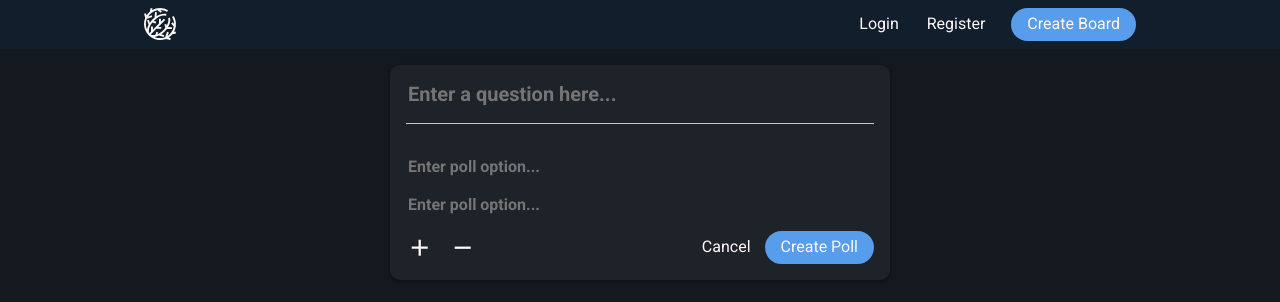
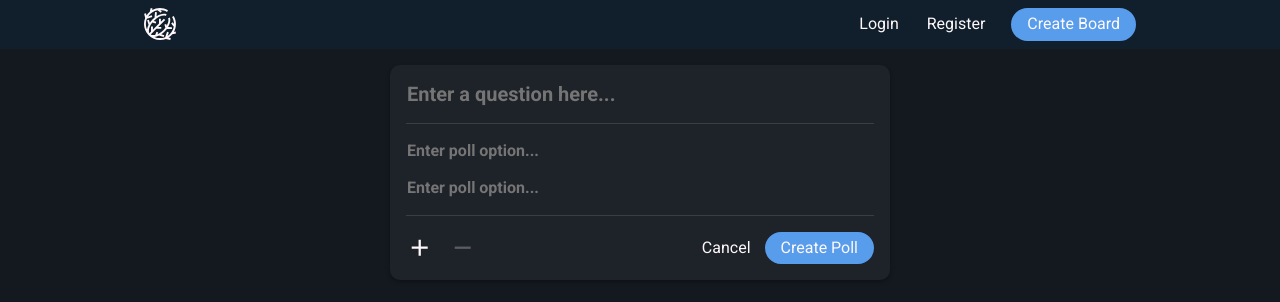
Before and after one commit to hhuuddoo/silent-classroom, a React (Create React App) app: page / in a window 1280 px wide. Shown: the top 302 px of the page. Built offline with nearby package versions, Linux system fonts and the light colour scheme.

Commit message:
disable plus/minus buttons when at option limits

```diff
--- a/src/containers/new-poll.js
+++ b/src/containers/new-poll.js
@@ -15,7 +15,9 @@ export default function NewPoll() {
   const [numberOfOptions, setNumberOfOptions] = useState(2);
   const [optionList, setOptionList] = useState({ options: [1, 2] });
   const [optionUpdateType, setOptionUpdateType] = useState("");
+  const OPTION_LIMIT = 10;
 
+  // Update Poll Options List
   useEffect(() => {
     if (optionUpdateType === "ADD") {
       setOptionList((prev) => ({
@@ -32,8 +34,10 @@ export default function NewPoll() {
 
   // Add poll option
   const addOption = () => {
-    setNumberOfOptions((prev) => prev + 1);
-    setOptionUpdateType("ADD");
+    if (numberOfOptions < OPTION_LIMIT) {
+      setNumberOfOptions((prev) => prev + 1);
+      setOptionUpdateType("ADD");
+    }
   };
 
   // Remove most recent option (if there are more than two)
@@ -58,9 +62,20 @@ export default function NewPoll() {
           />
         );
       })}
+      <Seperator />
       <div className="poll-buttons-container">
-        <Add className="button--option-list" onClick={addOption} />
-        <Minus className="button--option-list" onClick={removeOption} />
+        <Add
+          className={`button--option-list ${
+            numberOfOptions < OPTION_LIMIT ? `` : `disabled`
+          }`}
+          onClick={addOption}
+        />
+        <Minus
+          className={`button--option-list ${
+            numberOfOptions <= 2 ? `disabled` : ``
+          }`}
+          onClick={removeOption}
+        />
         <div className="right">
           <span className="button">Cancel</span>
           <span className="button button--cta">Create Poll</span>
--- a/src/scss/_globals.scss
+++ b/src/scss/_globals.scss
@@ -41,7 +41,7 @@ a:hover {
 .seperator {
   width: 100%;
   height: 1px;
-  background-color: $lightGrey;
+  background-color: $seperator;
   display: block;
   margin: 1rem 0;
 }
@@ -80,6 +80,7 @@ a:hover {
   padding: 0.25rem 0.875rem;
   color: $light;
   cursor: pointer;
+  user-select: none;
   transition: color 80ms ease-in-out, background-color 80ms ease-in-out;
 
   &:hover {
@@ -109,6 +110,11 @@ a:hover {
   &:hover {
     fill: $blue;
   }
+
+  &.disabled {
+    fill: $disabled;
+    cursor: default;
+  }
 }
 
 // Inputs
@@ -119,9 +125,25 @@ a:hover {
   color: $light;
   background-color: transparent;
   border: none;
+  border-left: 1px solid transparent;
   resize: none;
   width: 100%;
+  padding-left: 0rem;
   outline: none;
+  transition: border-left 50ms ease-out, padding-left 50ms ease-out;
+
+  &:focus {
+    border-left: 1px solid $blue;
+    padding-left: 0.3rem;
+  }
+
+  &.invalid {
+    border-left-color: $red;
+  }
+
+  &::placeholder {
+    user-select: none;
+  }
 }
 
 .input--question {
@@ -129,12 +151,17 @@ a:hover {
 }
 
 .input--option {
-  &:not(:first-child) {
-    margin-top: 1rem;
+  margin-bottom: 1rem;
+  &:last-of-type {
+    margin-bottom: 0;
   }
 }
 
 //Visibility
+.hidden {
+  display: none;
+}
+
 .hide-on-mobile {
   @include breakpoint-down(small) {
     display: none !important;
--- a/src/scss/_variables.scss
+++ b/src/scss/_variables.scss
@@ -2,8 +2,11 @@
 $white: #fff;
 $light: #fef8fa;
 $lightGrey: #ccc8c9;
+$disabled: #5c5d63;
+$seperator: #3a3d44;
+$blue: #589cec;
+$red: #ed5a5a;
 $grey: #1e2229;
-$blue: #589cec;
 $darkBlue: #111f2d;
 $greyishBlue: #1e2229;
 $veryDarkBlue: #14191f;
--- a/src/scss/index.css
+++ b/src/scss/index.css
@@ -42,7 +42,7 @@ a:hover {
 .seperator {
   width: 100%;
   height: 1px;
-  background-color: #ccc8c9;
+  background-color: #3a3d44;
   display: block;
   margin: 1rem 0;
 }
@@ -86,6 +86,10 @@ a:hover {
   padding: 0.25rem 0.875rem;
   color: #fef8fa;
   cursor: pointer;
+  -webkit-user-select: none;
+     -moz-user-select: none;
+      -ms-user-select: none;
+          user-select: none;
   -webkit-transition: color 80ms ease-in-out, background-color 80ms ease-in-out;
   transition: color 80ms ease-in-out, background-color 80ms ease-in-out;
 }
@@ -119,6 +123,11 @@ a:hover {
   fill: #589cec;
 }
 
+.button--option-list.disabled {
+  fill: #5c5d63;
+  cursor: default;
+}
+
 .input {
   font-family: inherit;
   font-size: 1rem;
@@ -126,17 +135,60 @@ a:hover {
   color: #fef8fa;
   background-color: transparent;
   border: none;
+  border-left: 1px solid transparent;
   resize: none;
   width: 100%;
+  padding-left: 0rem;
   outline: none;
+  -webkit-transition: border-left 50ms ease-out, padding-left 50ms ease-out;
+  transition: border-left 50ms ease-out, padding-left 50ms ease-out;
+}
+
+.input:focus {
+  border-left: 1px solid #589cec;
+  padding-left: 0.3rem;
+}
+
+.input.invalid {
+  border-left-color: #ed5a5a;
+}
+
+.input::-webkit-input-placeholder {
+  -webkit-user-select: none;
+          user-select: none;
+}
+
+.input:-ms-input-placeholder {
+  -ms-user-select: none;
+      user-select: none;
+}
+
+.input::-ms-input-placeholder {
+  -ms-user-select: none;
+      user-select: none;
+}
+
+.input::placeholder {
+  -webkit-user-select: none;
+     -moz-user-select: none;
+      -ms-user-select: none;
+          user-select: none;
 }
 
 .input--question {
   font-size: 1.25rem;
 }
 
-.input--option:not(:first-child) {
-  margin-top: 1rem;
+.input--option {
+  margin-bottom: 1rem;
+}
+
+.input--option:last-of-type {
+  margin-bottom: 0;
+}
+
+.hidden {
+  display: none;
 }
 
 @media (max-width: 39.9375em) {
```
Also changed, not shown: 2 other files (tests, documents, lock files or other folders).
